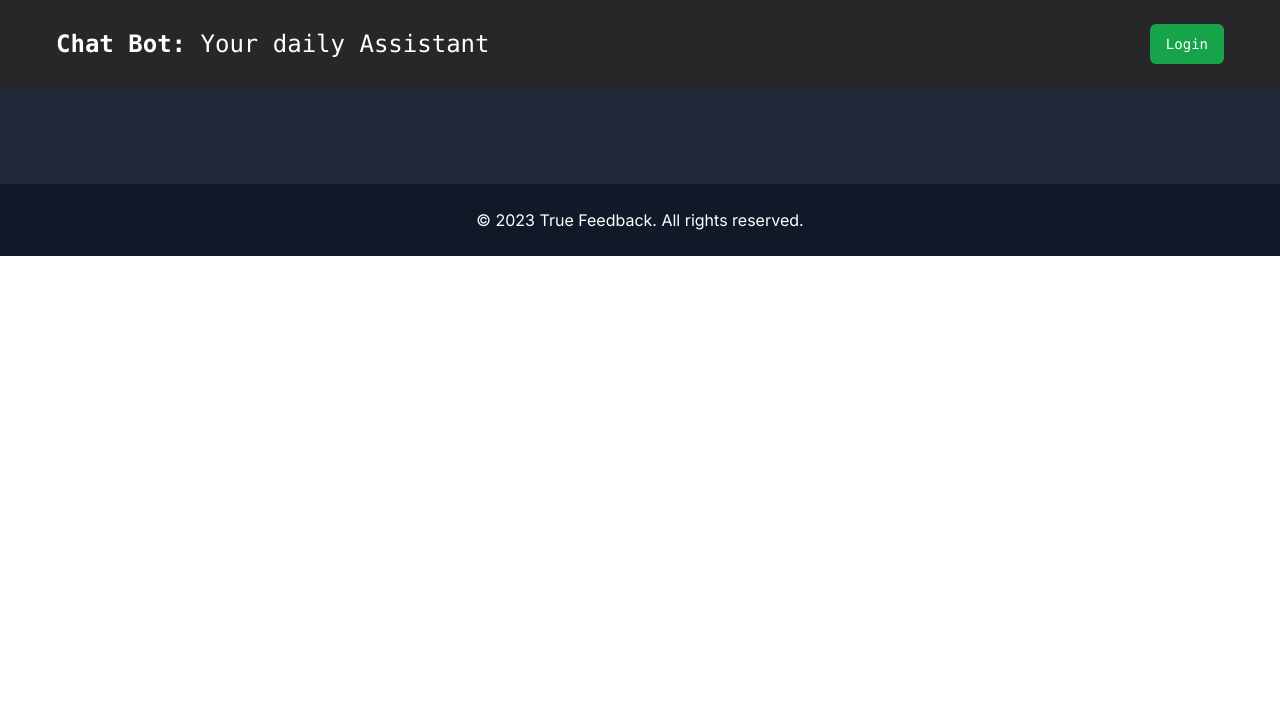
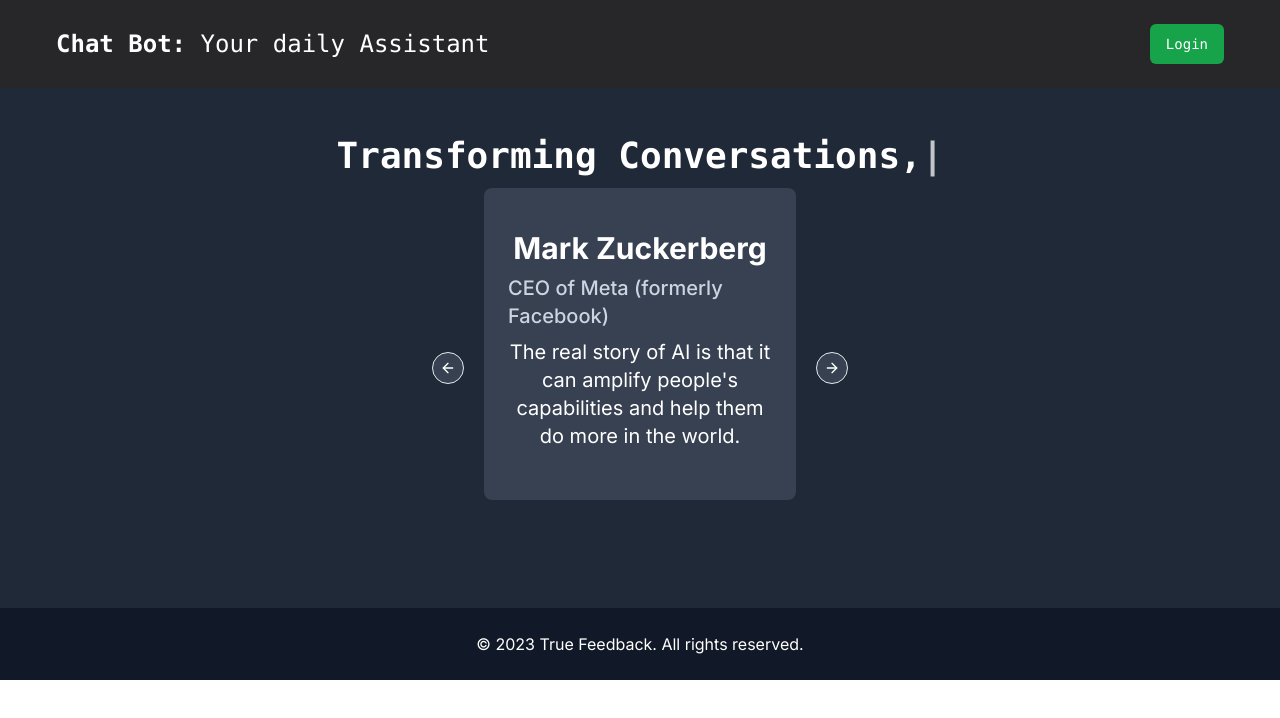
Before and after one commit to Vedant817/Chat-Bot-Vercel, a Next.js app: page / in a window 1280 px wide. Shown: the top 718 px of the page. Built offline with nearby package versions, Linux system fonts and the light colour scheme.

Commit message:
Adding MainPage Content

```diff
--- /dev/null
+++ b/src/MainPageData.json
@@ -0,0 +1,42 @@
+[
+    {
+        "name": "Sundar Pichai",
+        "title": "CEO of Alphabet Inc. and Google",
+        "quote": "AI is probably the most important thing humanity has ever worked on. I think of it as something more profound than electricity or fire."
+    },
+    {
+        "name": "Satya Nadella",
+        "title": "CEO of Microsoft",
+        "quote": "AI is the defining technology of our times. It has the potential to augment human capabilities and transform every industry."
+    },
+    {
+        "name": "Mark Zuckerberg",
+        "title": "CEO of Meta (formerly Facebook)",
+        "quote": "The real story of AI is that it can amplify people's capabilities and help them do more in the world."
+    },
+    {
+        "name": "Elon Musk",
+        "title": "CEO of Tesla and SpaceX",
+        "quote": "AI is a fundamental risk to the existence of human civilization, in a way that car accidents, airplane crashes, faulty drugs, or bad food were not."
+    },
+    {
+        "name": "Ginni Rometty",
+        "title": "former CEO of IBM",
+        "quote": "Some people call this artificial intelligence, but the reality is this technology will enhance us. So instead of artificial intelligence, I think we’ll augment our intelligence."
+    },
+    {
+        "name": "Jeff Bezos",
+        "title": "founder of Amazon",
+        "quote": "It’s a renaissance, it’s a golden age. We are now solving problems with machine learning and artificial intelligence that were... in the realm of science fiction for the last several decades."
+    },
+    {
+        "name": "Fei-Fei Li",
+        "title": "Co-Director of the Stanford Human-Centered AI Institute",
+        "quote": "As a technologist, I see how AI and the fourth industrial revolution will impact every aspect of people’s lives."
+    },
+    {
+        "name": "Tim Cook",
+        "title": "CEO of Apple",
+        "quote": "The future of AI is about amplifying human capabilities. AI must respect human values and be designed with ethics and privacy in mind."
+    }
+]
--- a/src/app/page.tsx
+++ b/src/app/page.tsx
@@ -1,13 +1,16 @@
 import Image from "next/image";
 import NavBar from "@/compoments/NavBar";
 import Footer from "@/compoments/Footer";
+import Typewriter from "@/compoments/Typewriter";
+import MainDisplay from "@/compoments/MainDisplay";
 
 export default function Home() {
   return (
     <>
       <NavBar />
       <main className="flex-grow flex flex-col items-center justify-center px-4 md:px-24 py-12 bg-gray-800 text-white">
-
+        <Typewriter text='Transforming Conversations, Empowering Connections.' speed={200} pauseDuration={1000} className={"text-4xl font-semibold"} />
+        <MainDisplay />
       </main>
       <Footer />
     </>
--- /dev/null
+++ b/src/compoments/MainDisplay.tsx
@@ -0,0 +1,48 @@
+"use client"
+import { Card, CardContent } from "@/components/ui/card"
+import Autoplay from "embla-carousel-autoplay"
+import React from 'react'
+import {
+    Carousel,
+    CarouselContent,
+    CarouselItem,
+    CarouselNext,
+    CarouselPrevious,
+} from "@/components/ui/carousel"
+import MainPageData from '@/MainPageData.json'
+
+const MainDisplay = () => {
+    const plugin = React.useRef(
+        Autoplay({ delay: 2000 })
+    )
+    return (
+        <Carousel
+            plugins={[plugin.current]}
+            className="w-full max-w-xs m-2"
+            onMouseEnter={plugin.current.stop}
+            onMouseLeave={plugin.current.reset}
+            opts={{
+                align: "start",
+                loop: true,
+            }}
+        >
+            <CarouselContent>
+                {MainPageData.map((data, index) => (
+                    <CarouselItem key={index}>
+                        <div className="p-1">
+                            <CardContent className="flex aspect-square items-center justify-center p-6 flex-col bg-gray-700 w-full rounded-lg">
+                                <p className="text-3xl font-bold mb-2">{data.name}</p>
+                                <p className="text-xl font-medium text-slate-300 mb-2">{data.title}</p>
+                                <p className="text-xl font-normal text-white mb-2 text-center">{data.quote}</p>
+                            </CardContent>
+                        </div>
+                    </CarouselItem>
+                ))}
+            </CarouselContent>
+            <CarouselPrevious />
+            <CarouselNext />
+        </Carousel>
+    )
+}
+
+export default MainDisplay
```
